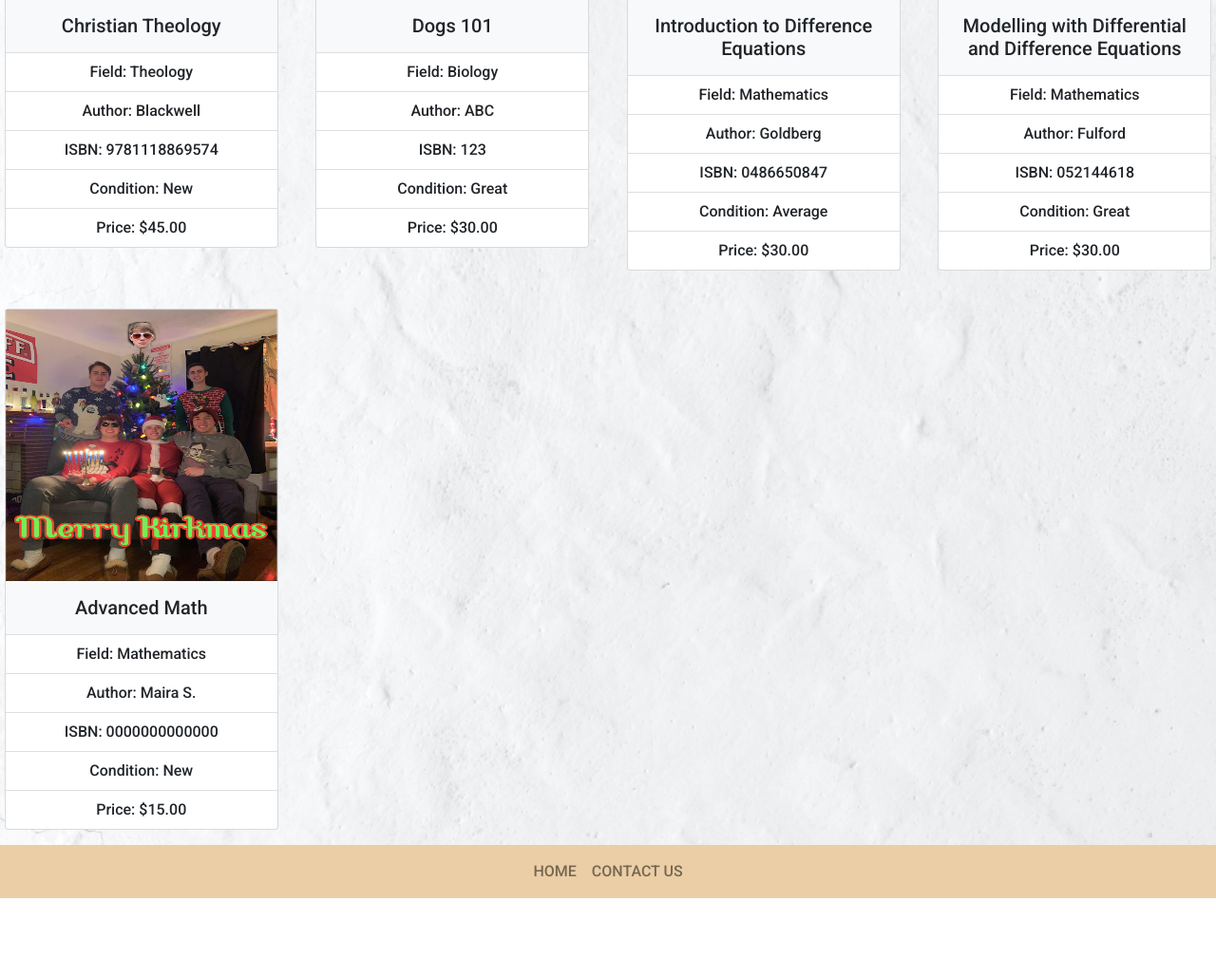
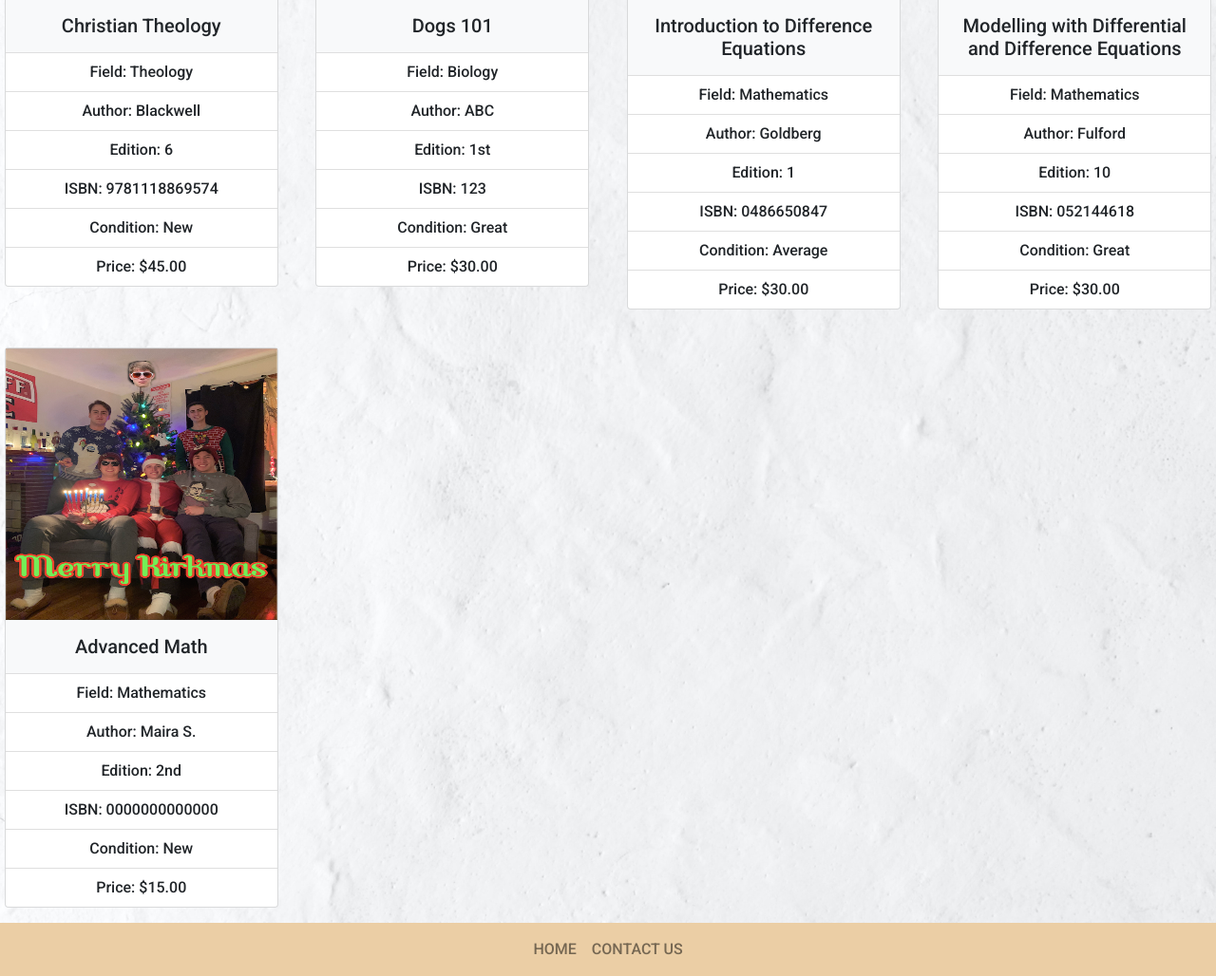
Before and after one commit to jthom19/BookBargainsProject, a Django app: page /searchfilter2 in a window 1280 px wide. Shown: the part 765-1793 px from the top of the page at 95% size. Before the commit the page ends 1711 px from the top, so only its background shows below. Run offline with Django 3.2, Linux system fonts and the light colour scheme; data comes from the database, SQL or seed files in the repository; some libraries are stand-ins or nearby versions.

Commit message:
search page book edition

```diff
--- a/bookbargains/templates/searchfilter.html
+++ b/bookbargains/templates/searchfilter.html
@@ -35,6 +35,7 @@
             <ul class="list-group list-group-flush">
               <li class="list-group-item py-2">Field: {{Book.get_field_display}} </li>
               <li class="list-group-item py-2">Author: {{Book.author}} </li>
+              <li class="list-group-item py-2">Edition: {{Book.edition}}</li>
               <li class="list-group-item py-2">ISBN: {{Book.ISBN13}} </li>
               <li class="list-group-item py-2">Condition: {{Book.get_condition_display}}</li>
               <li class="list-group-item py-2">Price: ${{Book.price}}</li>
--- a/bookbargains/templates/searchfilter2.html
+++ b/bookbargains/templates/searchfilter2.html
@@ -35,6 +35,7 @@
             <ul class="list-group list-group-flush">
               <li class="list-group-item py-2">Field: {{Book.get_field_display}} </li>
               <li class="list-group-item py-2">Author: {{Book.author}} </li>
+              <li class="list-group-item py-2">Edition: {{Book.edition}}</li>
               <li class="list-group-item py-2">ISBN: {{Book.ISBN13}} </li>
               <li class="list-group-item py-2">Condition: {{Book.get_condition_display}}</li>
               <li class="list-group-item py-2">Price: ${{Book.price}}</li>
```
